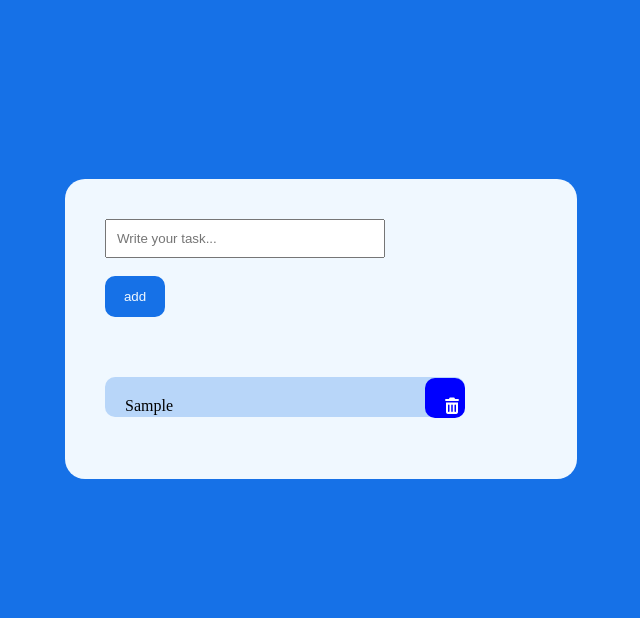
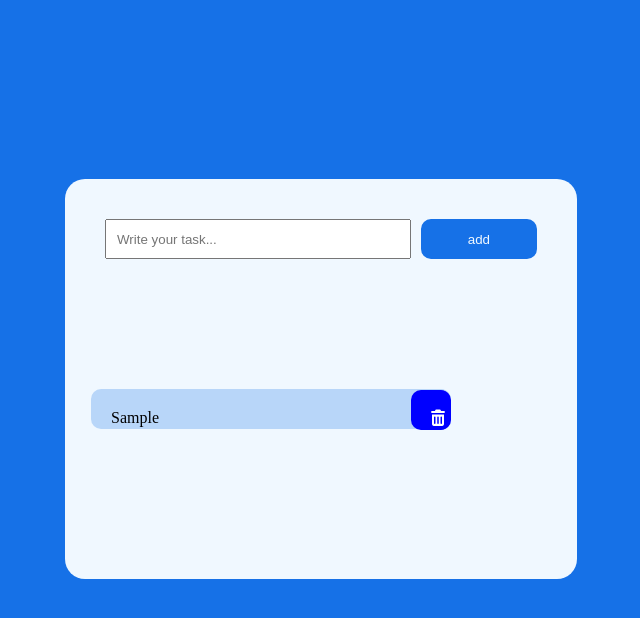
Before and after one commit to nesrinmisimmmkinee777-max/INPUT-FROM, a plain HTML site: page index.html in a window 1280 px wide. Both pictures are taken after typing "Sample" into the empty fields and a click on the button "add". Shown: the whole page, without its empty margins (319-959 px from the left). Drawn offline with Linux system fonts and the light colour scheme.

Commit message:
first commit

```diff
--- a/index.html
+++ b/index.html
@@ -25,20 +25,24 @@
 
         ul {
             list-style-type: none;
+            position: absolute;
+           transform: translateX(-50px);
         }
 
         .todolist {
-            min-height: 300px;
+            min-height: 400px;
             background-color: aliceblue;
             padding: 40px;
             border-radius: 20px;
             width: 40%;
+            position: relative;
 
         }
 
         input {
             padding: 10px;
-            width: 280px;
+            width: 380px;
+            height: 40px;
         }
 
         button {
@@ -47,7 +51,8 @@
             padding: 10px;
             border: solid #1671e7;
             color: aliceblue;
-            width: 60px;
+            width: 140px;
+            height: 40px;
         }
 
         .fa-solid {
@@ -63,46 +68,73 @@
         }
 
 
-       li{
+        li {
             background-color: #1671e741;
             border-radius: 10px;
             padding: 20px;
             opacity: 0;
-            width:360px;
+            width: 360px;
             height: 10px;
             margin-top: 10px;
 
+
         }
 
-      .hidden{
+        .hidden {
             visibility: hidden;
         }
+
+        .erorr {
+            background-color: red;
+            color: aliceblue;
+            border: solid red;
+            border-radius: 10px;
+            padding: 5px;
+            width: 200px;
+            position: absolute;
+            margin-left: 1060px;
+             transform: translateY(-290px);
+
+        }
+
+        form {
+            display: flex;
+gap: 10px;
+position: relative;
+}
+
 
     </style>
 
 
 
 
+
+
+            </form>
     <div class="todolist">
         <div class="div2">
             <form>
-  <input type="text" class="task " placeholder="Write your task...">
-
-  <span class="erorr hidden">Inputun bos ola bilmez!</span>
-</form>
-<button class="add">add</button>
+                <input name="text" type="text" class="task" placeholder="Write your task..." />
+                <button type="submit" class="add">add</button>
 
 
 
+
+
+
+
+
+        </div>
+    </div>
     <ul>
                 <li class="li">
                     <span class="span11"></span>
 
                 </li>
             </ul>
-        </div>
-    </div>
 
+<span class="erorr hidden">Input bos ola bilmez!</span>
 
 
 
--- a/script.js
+++ b/script.js
@@ -2,8 +2,20 @@ let input = document.querySelector("input");
 let button = document.querySelector("button");
 let list = document.querySelector("ul");
 
-button.addEventListener("click", () => {
+let form = document.querySelector("form");
+let erorr = document.querySelector(".erorr");
 
+
+form.addEventListener("submit", (e) => {
+    let data = new FormData(form);
+    e.preventDefault();
+    console.log(data.get("text"));
+    if (data.get("text").length < 1) {
+        erorr.innerHTML = "Inputun bos ola bilmez!"
+        erorr.classList.remove("hidden");
+    }
+    else {
+        erorr.classList.add("hidden");
         let li = document.createElement("li");
         let span1 = document.createElement("span");
         let span2 = document.createElement("span");
@@ -21,24 +33,6 @@ button.addEventListener("click", () => {
             e.target.parentElement.parentElement.remove();
         });
 
-
-
-});
-
-
-let form = document.querySelector("form");
-let data = new FormData(form);
-let erorr = document.querySelector(".erorr");
-
-form.addEventListener("click",()=>{
-
-if (data.get("erorr").length< 1) {
-    erorr.innerHTML = "Inputun bos ola bilmez!"
-    erorr.classList.remove("hidden");
-}
-else {
-    erorr.classList.add("hidden");
-
     }
 
 });
```
Lines whose indentation alone changed are shown as unchanged.
